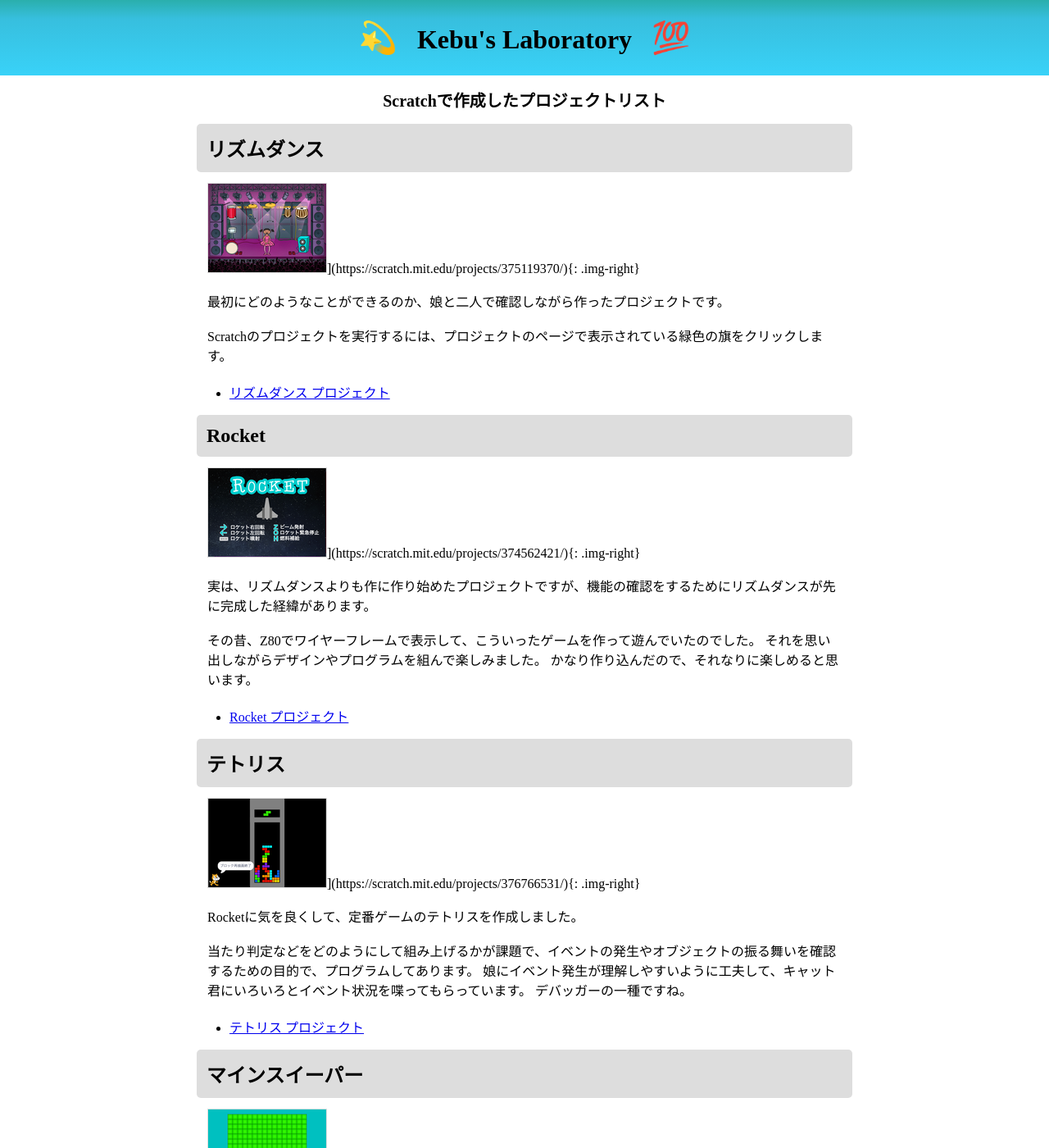
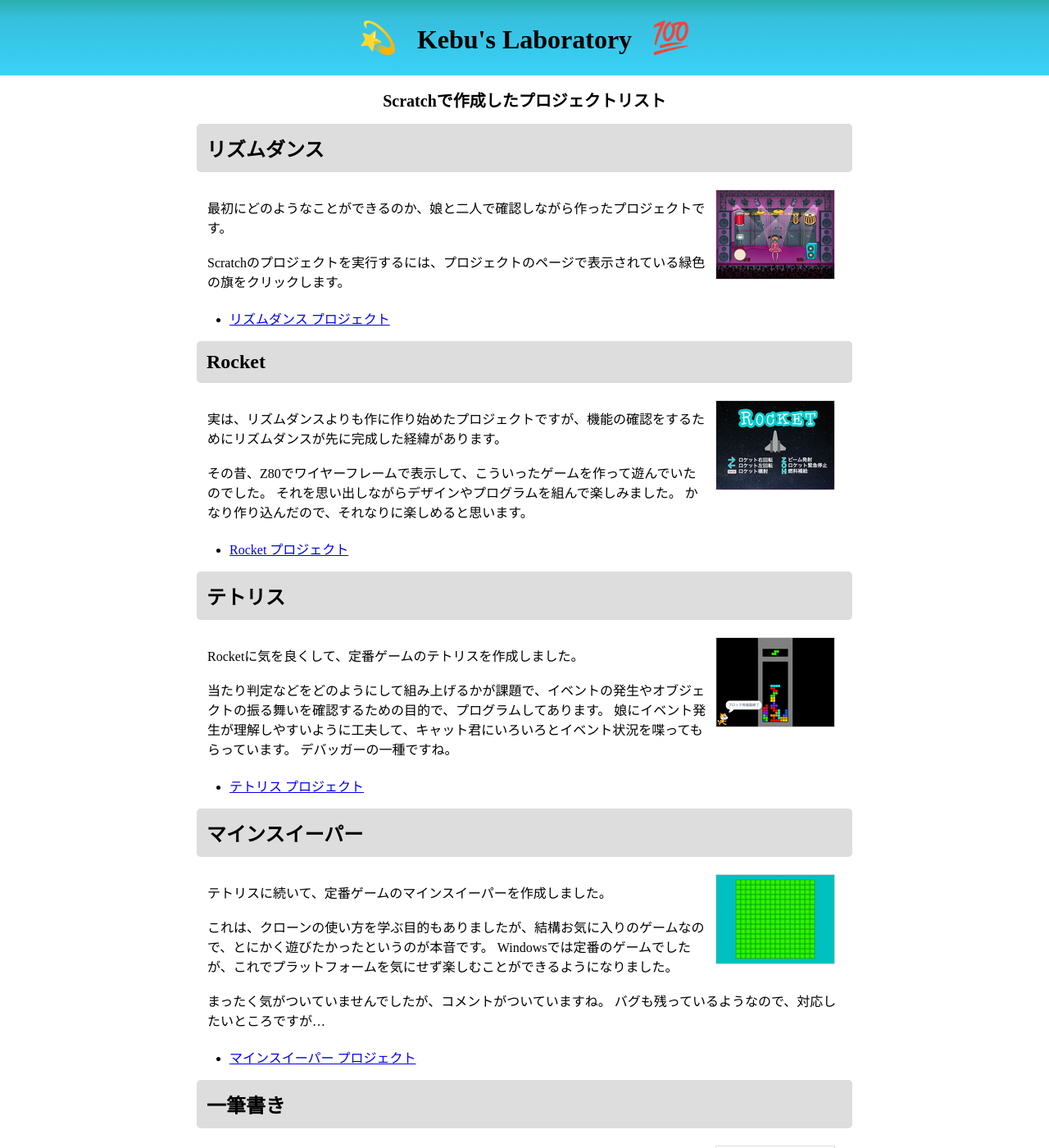
Before and after one commit to Tomohide-Kebukawa/Tomohide-Kebukawa.github.io, a Jekyll site: the page built from articles/scratch/index.md, in a window 1280 px wide and 1400 px high. Shown: the whole window at 82% size. Built offline with Jekyll 4.4.1, drawn with Linux system fonts in a browser that asks for light colours; some of the changed text lies outside the part shown.

Commit message:
Update index.md
コーディングに誤りがあったので修正

```diff
--- a/articles/scratch/index.md
+++ b/articles/scratch/index.md
@@ -5,7 +5,7 @@
 
 ## リズムダンス
 
-![リズムダンス](./img_rhythm_dance.png)](https://scratch.mit.edu/projects/375119370/){: .img-right}
+[![リズムダンス](./img_rhythm_dance.png)](https://scratch.mit.edu/projects/375119370/){: .img-right}
 
 最初にどのようなことができるのか、娘と二人で確認しながら作ったプロジェクトです。
 
@@ -15,7 +15,7 @@
 
 ## Rocket
 
-![Rocket](./img_rocket.png)](https://scratch.mit.edu/projects/374562421/){: .img-right}
+[![Rocket](./img_rocket.png)](https://scratch.mit.edu/projects/374562421/){: .img-right}
 
 実は、リズムダンスよりも作に作り始めたプロジェクトですが、機能の確認をするためにリズムダンスが先に完成した経緯があります。
 
@@ -25,7 +25,7 @@
 
 ## テトリス
 
-![テトリス](./img_tetris.png)](https://scratch.mit.edu/projects/376766531/){: .img-right}
+[![テトリス](./img_tetris.png)](https://scratch.mit.edu/projects/376766531/){: .img-right}
 
 Rocketに気を良くして、定番ゲームのテトリスを作成しました。
 
@@ -35,7 +35,7 @@
 
 ## マインスイーパー
 
-![マインスイーパー](./img_minesweeper.png)](https://scratch.mit.edu/projects/380008753/){: .img-right}
+[![マインスイーパー](./img_minesweeper.png)](https://scratch.mit.edu/projects/380008753/){: .img-right}
 
 テトリスに続いて、定番ゲームのマインスイーパーを作成しました。
 
@@ -47,7 +47,7 @@
 
 ## 一筆書き
 
-![一筆書き](./img_onestroke_sketch.png)](https://scratch.mit.edu/projects/382329712/){: .img-right}
+[![一筆書き](./img_onestroke_sketch.png)](https://scratch.mit.edu/projects/382329712/){: .img-right}
 
 クローンの使い方を発展させて、なにかゲームが作れないかなと考えていたときに思いついたのがこれです。
 
@@ -59,7 +59,7 @@
 
 ## とらんぽらん
 
-![とらんぽらん](./img_tranporan.png)](https://scratch.mit.edu/projects/380588354/){: .img-right}
+[![とらんぽらん](./img_tranporan.png)](https://scratch.mit.edu/projects/380588354/){: .img-right}
 
 娘がマウスのハンドリングが知りたいというので見本に作成しました。
 
@@ -70,7 +70,7 @@
 
 ## 数独パズル
 
-![数独パズル](./img_numplay.png)](https://scratch.mit.edu/projects/388790895/){: .img-right}
+[![数独パズル](./img_numplay.png)](https://scratch.mit.edu/projects/388790895/){: .img-right}
 
 娘がナンプレ本にはまり、何冊も買わされそうになってので、それを避けるために作っちゃいました。
 
@@ -80,7 +80,7 @@
 
 ## 都道府県クイズ
 
-![都道府県クイズ](./img_prefectures.png)](https://scratch.mit.edu/projects/391514236/){: .img-right}
+[![都道府県クイズ](./img_prefectures.png)](https://scratch.mit.edu/projects/391514236/){: .img-right}
 
 娘が課題になかなか取り組まないので、課題を楽しめるようにと作成しました。 とりあえず、課題を終えられたので目的達成です。
 
```
